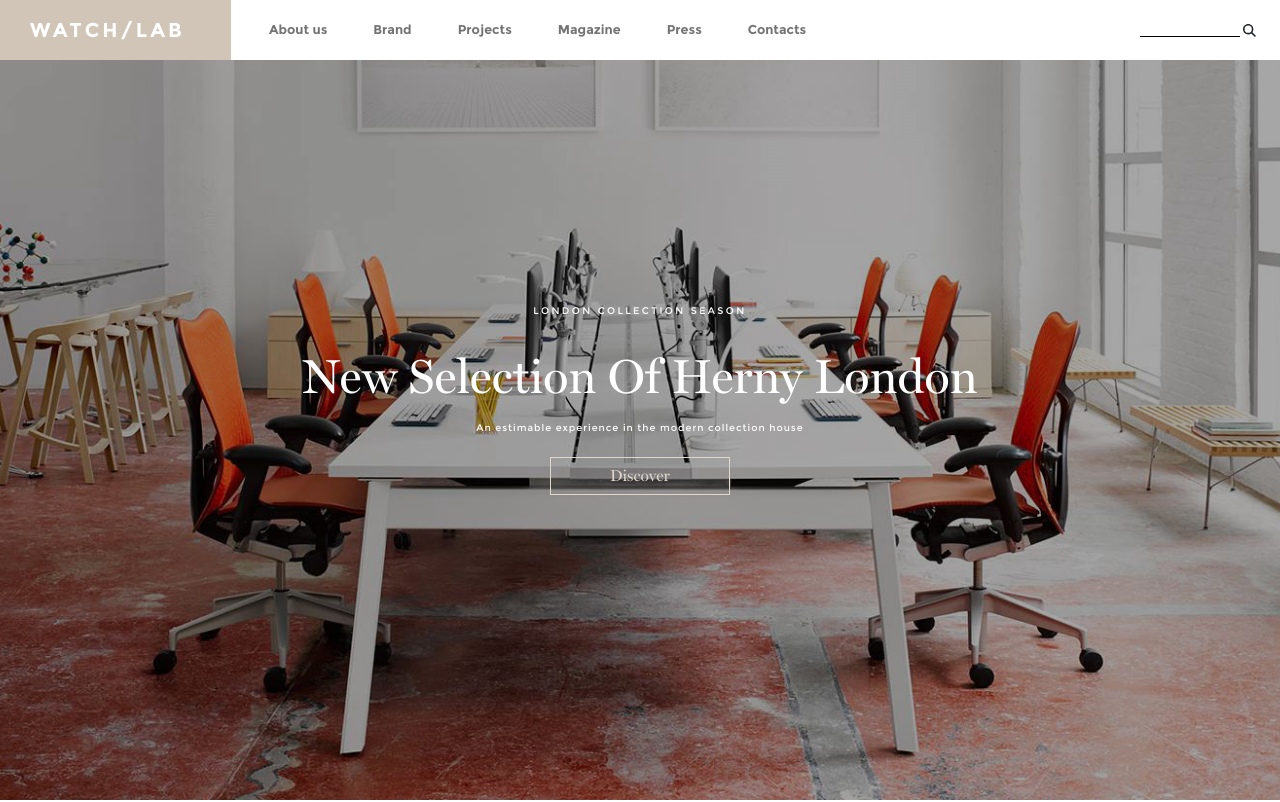
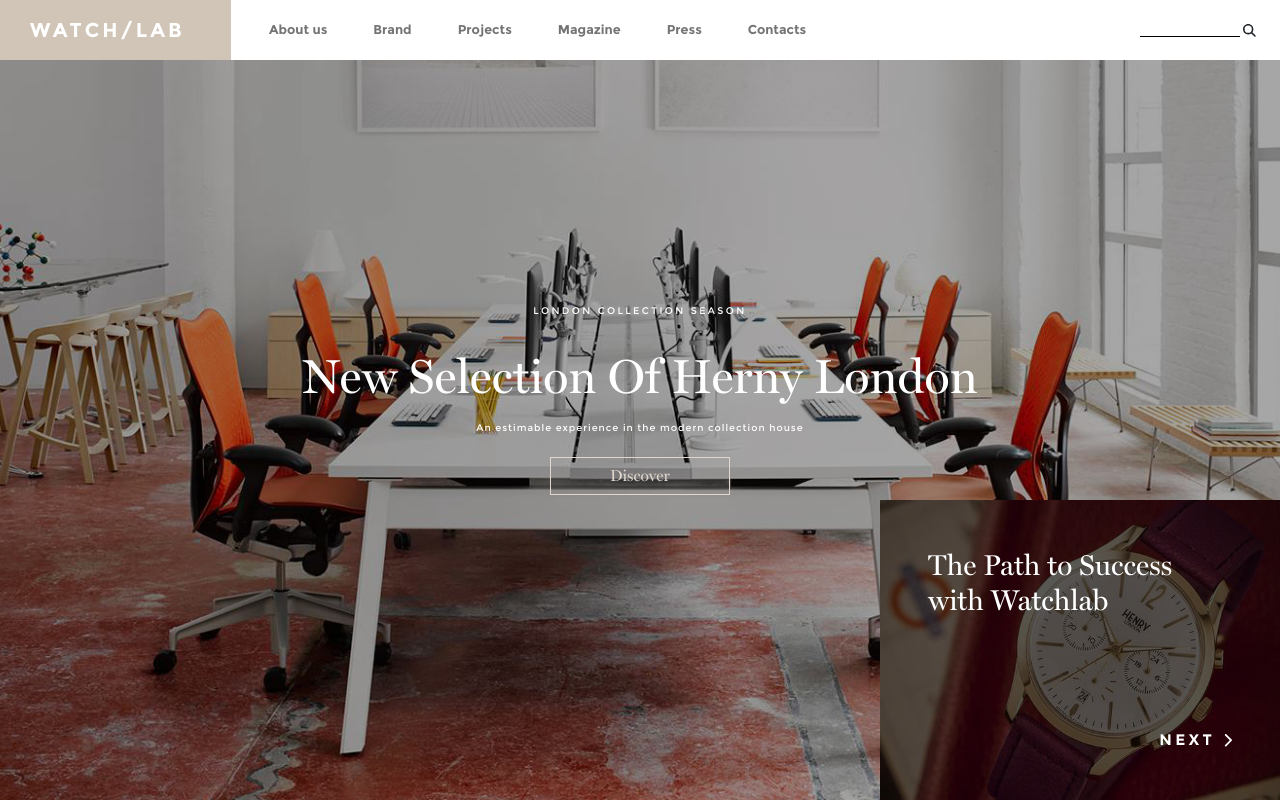
Before and after one commit to emmegray/watch-lab, a Next.js app: page / in a window 1280 px wide. Shown: the top 802 px of the page. Built offline with nearby package versions, Linux system fonts and the light colour scheme.

Commit message:
Added motion slider on Jumbotron

```diff
--- a/src/app/components/Jumbotron.js
+++ b/src/app/components/Jumbotron.js
@@ -1,7 +1,9 @@
 import React from "react";
-import { Container, Navbar, Nav } from "react-bootstrap";
+import { Container, Row } from "react-bootstrap";
 import Button from "./Button";
-import { motion, AnimatePresence } from "framer-motion";
+import { motion } from "framer-motion";
+import { FontAwesomeIcon } from '@fortawesome/react-fontawesome'
+import { faChevronRight } from '@fortawesome/free-solid-svg-icons'
 
 import style from './Jumbotron.module.scss';
 
@@ -26,12 +28,48 @@ export default function Jumbotron ({
             style={{
                 backgroundImage: background
             }}>
-            <motion.div initial={{ opacity: 0, y: -50 }} animate= {{ opacity: 1, y: 0 }} exit={{ y: 50 }}>
+            <motion.div
+                initial={{ opacity: 0, y: -50 }}
+                animate= {{ opacity: 1, y: 0 }}
+                exit={{ y: 50 }}>
                 <h3 className="subtitle">{subtitle}</h3>
                 <h1 className="title">{title}</h1>
                 <h2 className="description">{description}</h2>
                 <Button>Discover</Button>
             </motion.div>
+
+            <motion.div
+                initial={{ opacity: 0, x: -50 }}
+                animate={{ opacity: 1, x: 0 }}
+                exit={{ x: 50 }}
+                transition={{
+                    duration: 0.35,
+                    delay: 0.7
+                }}
+                className="position-absolute bottom-0 end-0 d-sm-none d-md-none d-lg-block">
+                <div
+                    className="d-flex flex-column justify-content-between"
+                    style={{
+                        padding: "3rem",
+                        width: "400px",
+                        height: "300px",
+                        backgroundSize: "cover",
+                        backgroundPosition: "center",
+                        backgroundImage: `
+                            linear-gradient(
+                                rgba(0, 0, 0, 0.65),
+                                rgba(0, 0, 0, 0.65)
+                            ),
+                            url(/assets/images/slide.png)
+                            `
+                    }}>
+                    <Row className="text-start">
+                        <h1 className="title-small">The Path to Success <br />with Watchlab</h1>
+                    </Row>
+                    <Row className="text-end">
+                        <a href="#" className="subtitle-big bold">Next <FontAwesomeIcon icon={faChevronRight} size="m"/></a></Row>
+                </div>
+            </motion.div>
         </Container>
     )
 }
--- a/src/app/components/Jumbotron.module.scss
+++ b/src/app/components/Jumbotron.module.scss
@@ -1,3 +1,5 @@
+@import "src/app/styles/variables.scss";
+
 .Jumbotron {
     height: 100vh;
     max-height: -webkit-fill-available;
@@ -9,6 +11,7 @@
     background-position: center;
     background-size: cover;
     margin-bottom: 1rem;
+    position: relative;
 
     h3 {
         margin-bottom: 2rem;
@@ -21,4 +24,10 @@
     h2 {
         margin-bottom: 1.5rem;
     }
+
+    a {
+        color: $white;
+        text-decoration: none;
+    }
+
 }
--- a/src/app/styles/type.scss
+++ b/src/app/styles/type.scss
@@ -42,6 +42,13 @@
     letter-spacing: 0.15rem;
 }
 
+.subtitle-big {
+    @extend .subtitle;
+    font-size: 0.90rem;
+    letter-spacing: 0.25rem;
+}
+
+
 .description {
     font-family: Montserrat;
     font-weight: light;
```
